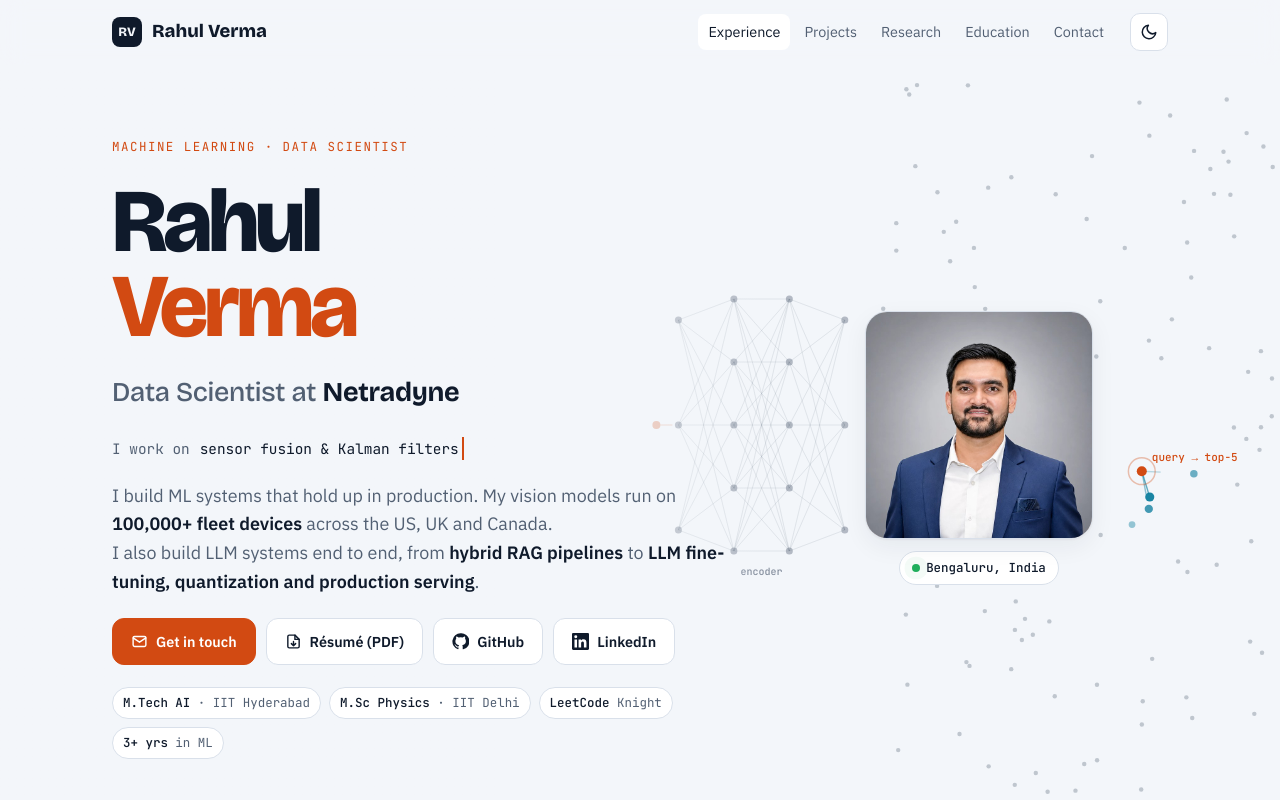
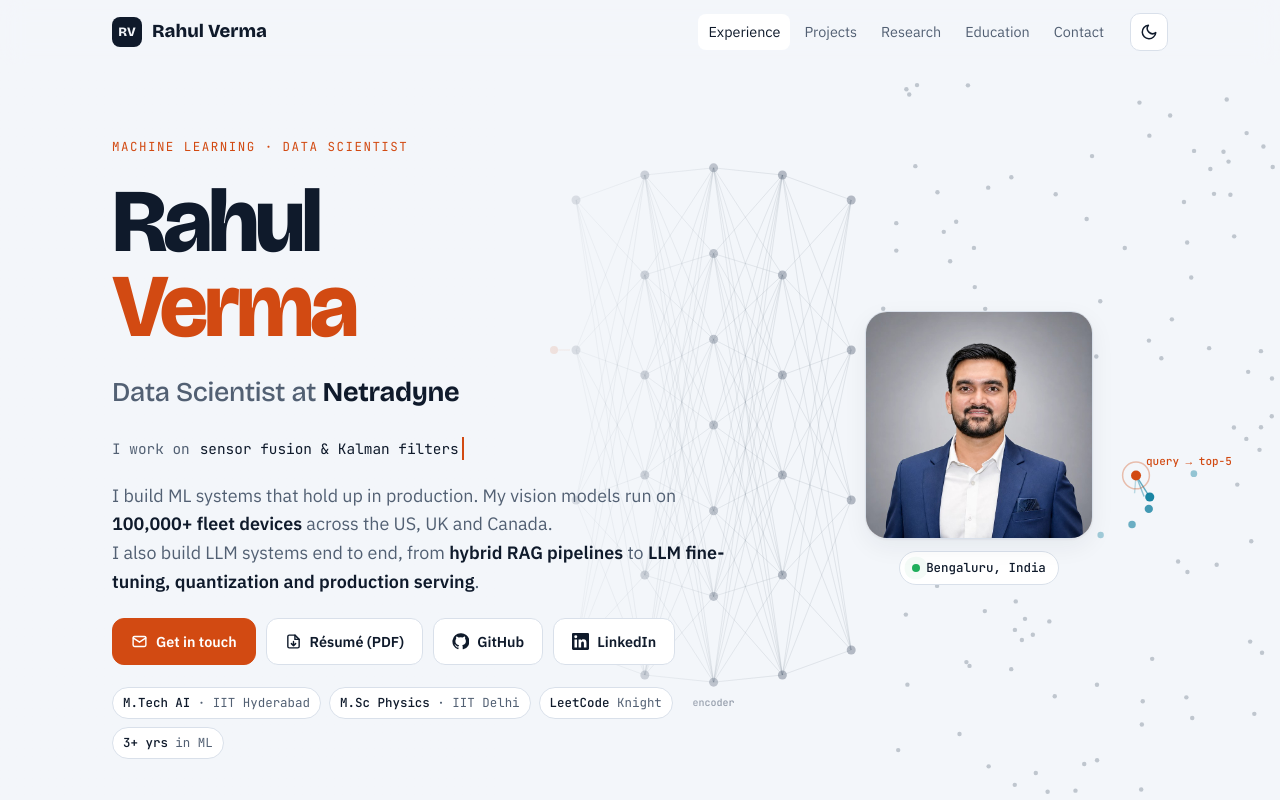
Before and after one commit to Rahulverma5/Rahulverma5.github.io, a plain HTML site: page index.html in a window 1280 px wide. Shown: the top 800 px of the page. Drawn offline with nearby package versions, Linux system fonts and the light colour scheme.

Commit message:
Larger encoder network; light theme by default
Co-Authored-By: Claude Opus 5.5 <noreply@anthropic.com>
Claude-Session: https://claude.ai/code/session_01RxHhjFshYGYtq7gmGMd9Aq

```diff
--- a/index.html
+++ b/index.html
@@ -291,7 +291,7 @@ footer .wrap { display: flex; justify-content: space-between; gap: 12px; flex-wr
 </style>
 </head>
 <body>
-<script>document.documentElement.classList.add('js');try{var t=localStorage.getItem('rv-theme');if(t)document.documentElement.setAttribute('data-theme',t);}catch(e){}</script>
+<script>document.documentElement.classList.add('js');try{var t=localStorage.getItem('rv-theme');document.documentElement.setAttribute('data-theme',t||'light');}catch(e){document.documentElement.setAttribute('data-theme','light');}</script>
 
 <header class="top" id="top">
   <div class="wrap">
@@ -854,9 +854,9 @@ footer .wrap { display: flex; justify-content: space-between; gap: 12px; flex-wr
     var CYCLE = 4.6;
     sectionCanvas('fusion', {
       init: function (s) {
-        var wide = s.w > 860, layers = wide ? [3, 5, 5, 3] : [3, 4, 3];
-        s.nx0 = wide ? s.w * 0.53 : s.w * 0.52; s.nx1 = wide ? s.w * 0.66 : s.w * 0.9;
-        var cy = wide ? s.h * 0.48 : s.h * 0.15, span = wide ? s.h * 0.42 : s.h * 0.17;
+        var wide = s.w > 860, layers = wide ? [4, 6, 7, 6, 4] : [3, 5, 5, 3];
+        s.nx0 = wide ? s.w * 0.45 : s.w * 0.48; s.nx1 = wide ? s.w * 0.665 : s.w * 0.94;
+        var cy = wide ? s.h * 0.48 : s.h * 0.14, span = wide ? s.h * 0.8 : s.h * 0.2;
         s.nodes = []; s.edges = []; s.pulses = [];
         layers.forEach(function (n, li) { for (var i = 0; i < n; i++) s.nodes.push({ l: li, x: s.nx0 + (s.nx1 - s.nx0) * li / (layers.length - 1), y: cy - span / 2 + span * (i + 0.5) / n, g: 0 }); });
         s.L = layers.length;
@@ -897,7 +897,7 @@ footer .wrap { display: flex; justify-content: space-between; gap: 12px; flex-wr
         if (mouse.on && Math.random() < 0.3) { var near = s.edges.filter(function (e) { return s.nodes[e[1]].g > 0.3; }); if (near.length) s.pulses.push({ e: near[Math.floor(Math.random() * near.length)], k: 0 }); }
         s.pulses = s.pulses.filter(function (p) { p.k += dt * 2.2; return p.k < 1; });
         s.pulses.forEach(function (p) { var a = s.nodes[p.e[0]], b = s.nodes[p.e[1]]; x.globalAlpha = 0.8 * Math.sin(p.k * Math.PI); x.fillStyle = acc; x.beginPath(); x.arc(a.x + (b.x - a.x) * p.k, a.y + (b.y - a.y) * p.k, 2.2, 0, 6.283); x.fill(); });
-        s.nodes.forEach(function (n) { x.globalAlpha = 0.4 + 0.6 * n.g; x.fillStyle = n.g > 0.3 ? acc : ink; x.beginPath(); x.arc(n.x, n.y, 3.5 + 2.5 * n.g, 0, 6.283); x.fill(); });
+        s.nodes.forEach(function (n) { x.globalAlpha = 0.4 + 0.6 * n.g; x.fillStyle = n.g > 0.3 ? acc : ink; x.beginPath(); x.arc(n.x, n.y, 4.5 + 3 * n.g, 0, 6.283); x.fill(); });
         x.font = '500 10px "JetBrains Mono", monospace'; x.fillStyle = ink; x.globalAlpha = 0.7;
         var bottom = Math.max.apply(null, s.nodes.map(function (n) { return n.y; }));
         x.textAlign = 'center'; x.fillText('encoder', (s.nx0 + s.nx1) / 2, bottom + 24); x.textAlign = 'left';
```
